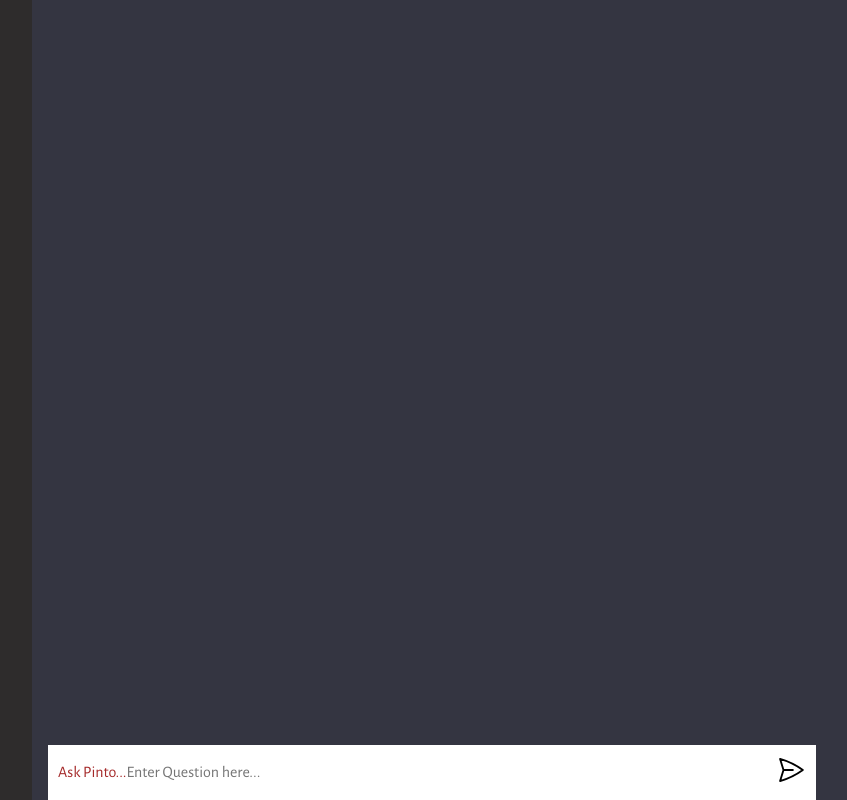
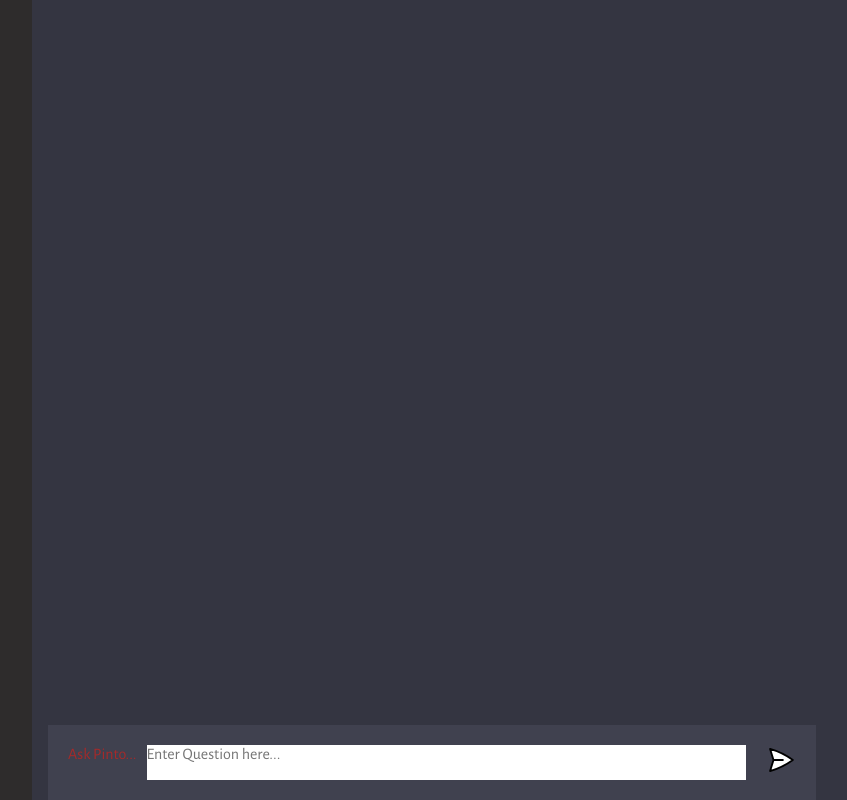
Before and after one commit to aterry0603/code, a website built with Vite: page client/index.html in a window 1280 px wide. Shown: the whole page, without its empty margins (208-1055 px from the left). Built offline with nearby package versions, Linux system fonts and the light colour scheme.

```diff
--- a/client/style.css
+++ b/client/style.css
@@ -144,7 +144,7 @@
   bottom: 0;
   left: center;
   width: 60%;
-  background-color: #fff;
+  background-color: #40414F;
   padding: 10px;
   box-sizing: border-box;
   z-index: 9999;
@@ -169,8 +169,15 @@
 }
 
 form {
+  width: 100%;
+  max-width: 1280px;
+  margin: 0 auto;
+  padding: 10px;
+  background: #40414F;
+
   display: flex;
-  align-items: center;
+  flex-direction: row;
+  gap: 10px;
 }
 
 textarea {
```
